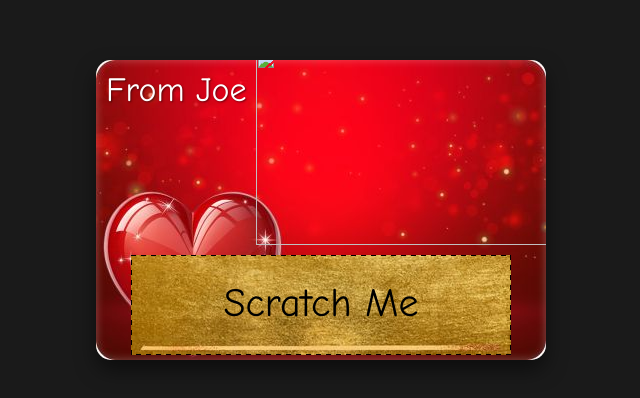
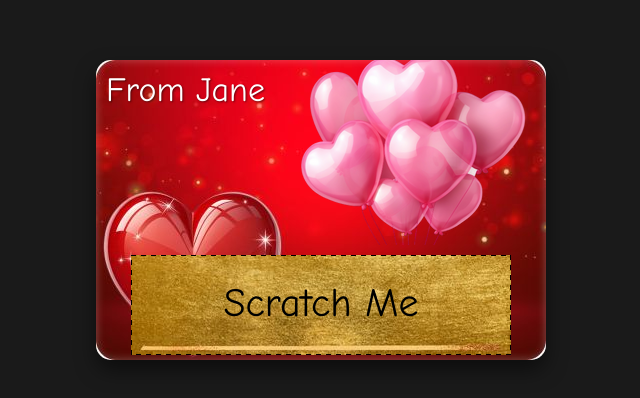
Before and after one commit to Masterm-Source/Scratch-Card-Prototype, a website: page cards/jane/index.html in a window 1280 px wide. Shown: the part 190-588 px from the top of the page, without its empty margins (319-959 px from the left). Drawn offline with nearby package versions, Linux system fonts and the light colour scheme; a web font is replaced by a local one.

Commit message:
Update index.html

```diff
--- a/cards/jane/index.html
+++ b/cards/jane/index.html
@@ -2,20 +2,20 @@
 <html lang="en">
 <head>
     <meta charset="UTF-8">
-    <title>Scratch Card Joe</title>
+    <title>Scratch Card Jane</title>
     <link rel="stylesheet" href="style.css">
     <link href="https://fonts.googleapis.com/css2?family=Comic+Sans+MS&display=swap" rel="stylesheet">
 </head>
 <body>
     <div class="card">
-        <div class="header">From Joe</div>
-        <img src="assets/symbol4.png" class="floral-cluster">
+        <div class="header">From Jane</div>
+        <img src="assets/symbol5.png" class="floral-cluster">
         <div class="canvas-container">
             <canvas id="messageCanvas" width="380" height="100" style="position: absolute;"></canvas>
             <canvas id="scratchCanvas" width="380" height="100" style="position: absolute; cursor: crosshair;"></canvas>
         </div>
     </div>
-    <audio id="scratchSound" src="assets/sound4.mp3"></audio>
+    <audio id="scratchSound" src="assets/sound5.mp3" preload="auto"></audio>
     <script src="https://cdn.jsdelivr.net/npm/canvas-confetti@1.6.0/dist/confetti.browser.min.js"></script>
     <script src="script.js"></script>
 </body>
```
